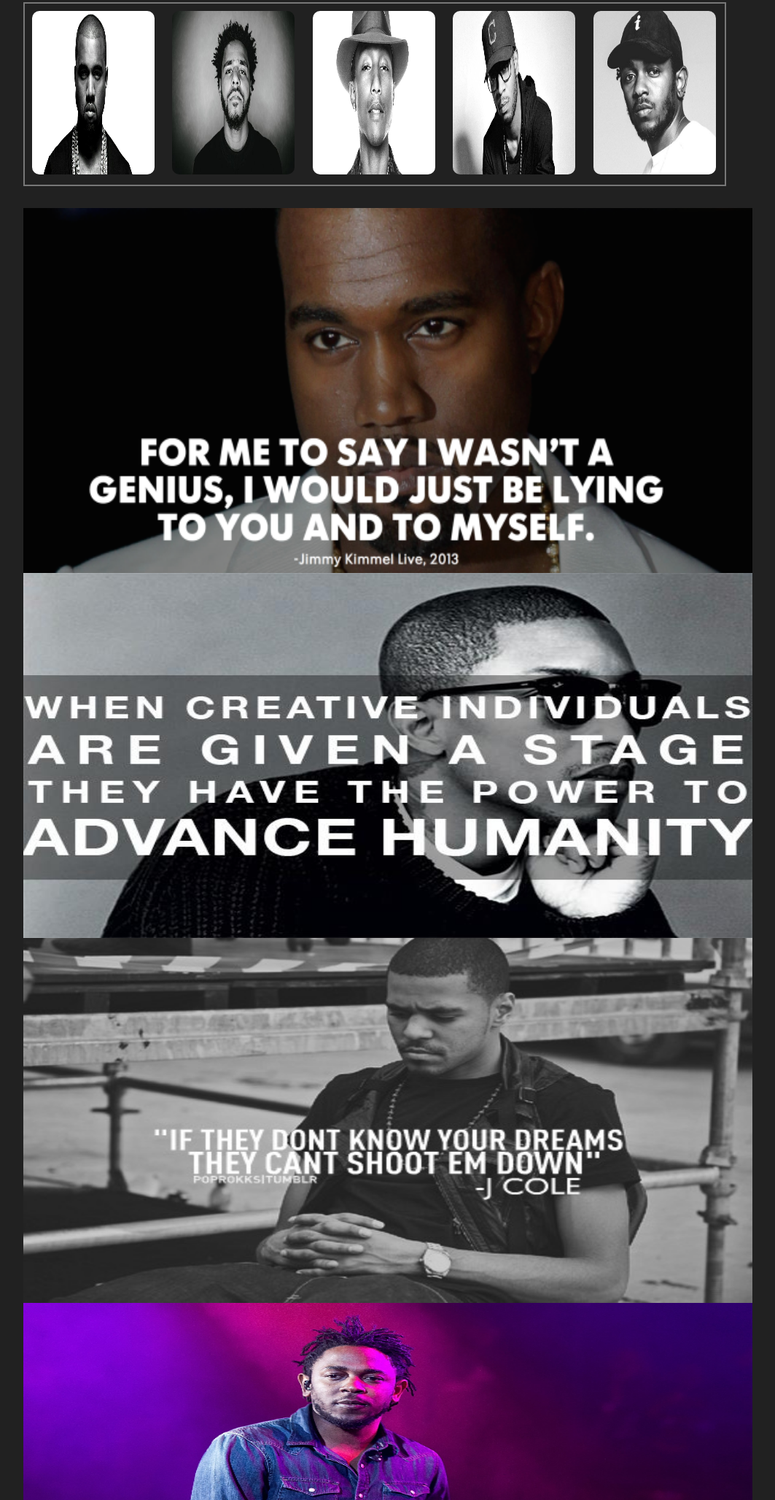
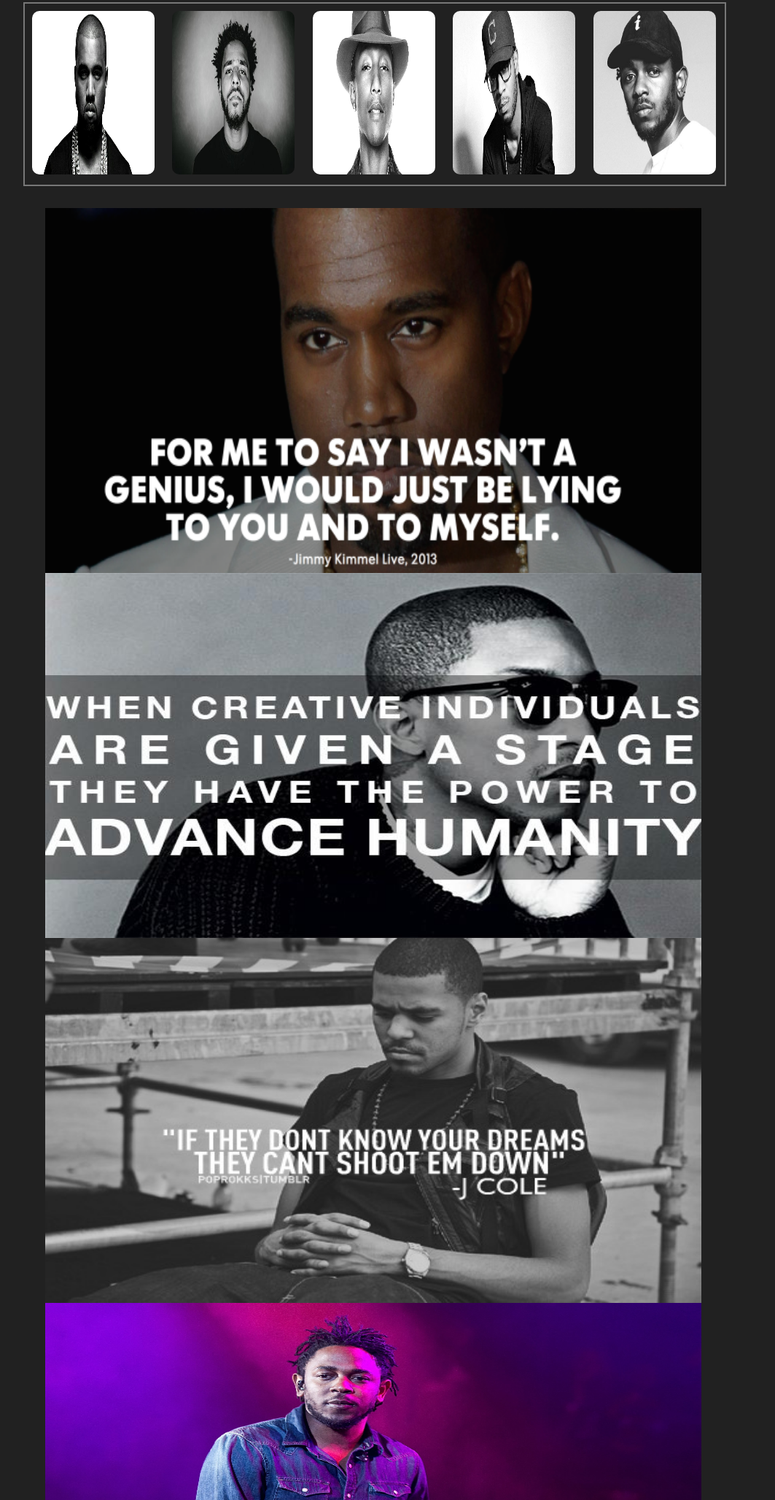
Before and after one commit to CHRISxBURNETT/CHRISxBURNETT.github.io, a plain HTML site: page Photos.html in a window 1280 px wide. Shown: the part 385-2440 px from the top of the page at 73% size, without its empty margins (128-1191 px from the left). Drawn offline with nearby package versions, Linux system fonts and the light colour scheme.

Commit message:
900px width

```diff
--- a/Style.css
+++ b/Style.css
@@ -127,35 +127,35 @@ footer {
 }
 
     #JColeQuote {
-        width: 1000px;
+        width: 900px;
     height: 500px;
     display: block;
     margin: 0 auto;
     align-content: center;
     }
     #KanyeQuote {
-        width: 1000px;
+        width: 900px;
     height: 500px;
     display: block;
     margin: 0 auto;
     align-content: center;
     }
     #KidCudiQuote {
-        width: 1000px;
+        width: 900px;
     height: 500px;
     display: block;
     margin: 0 auto;
     align-content: center;
     }
     #PharrellQuote {
-        width: 1000px;
+        width: 900px;
     height: 500px;
     display: block;
     margin: 0 auto;
     align-content: center;
     }
     #KendrickQuote {
-        width: 1000px;
+        width: 900px;
     height: 500px;
     display: block;
     margin: 0 auto;
```
